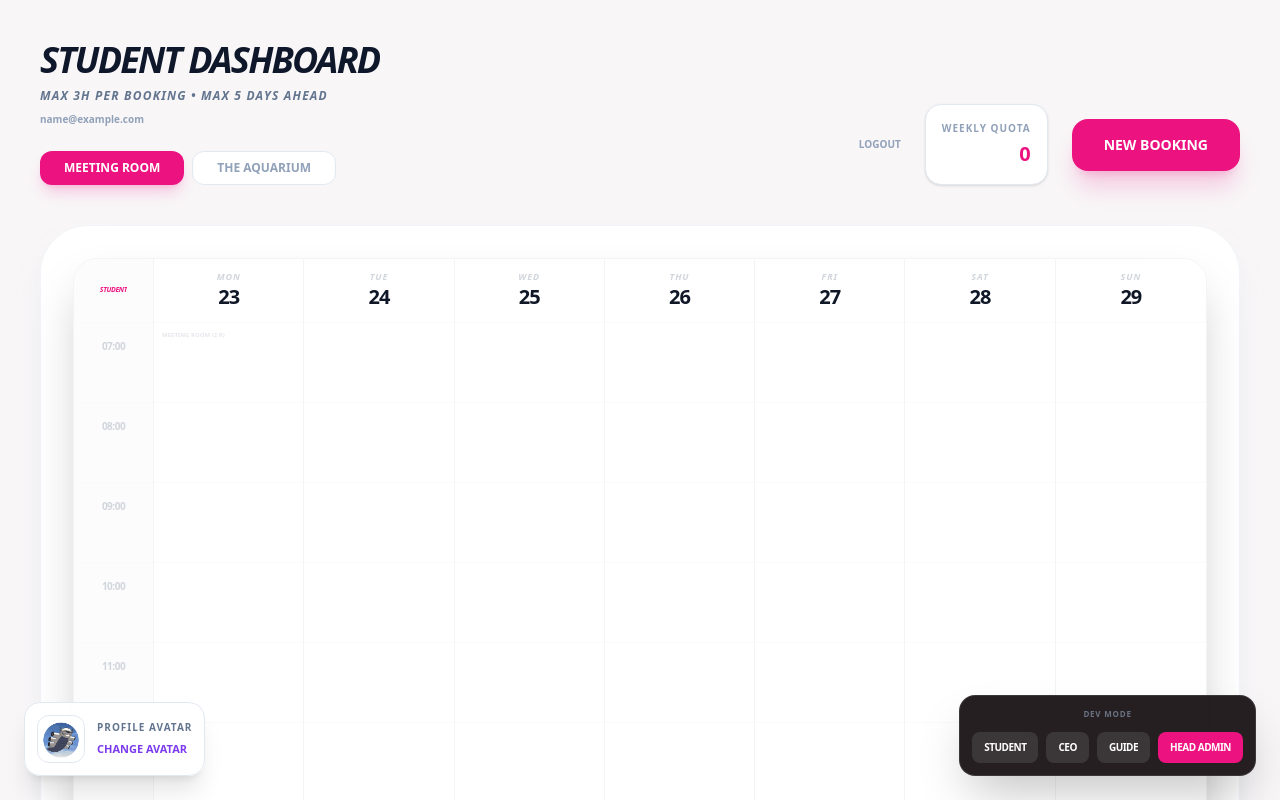
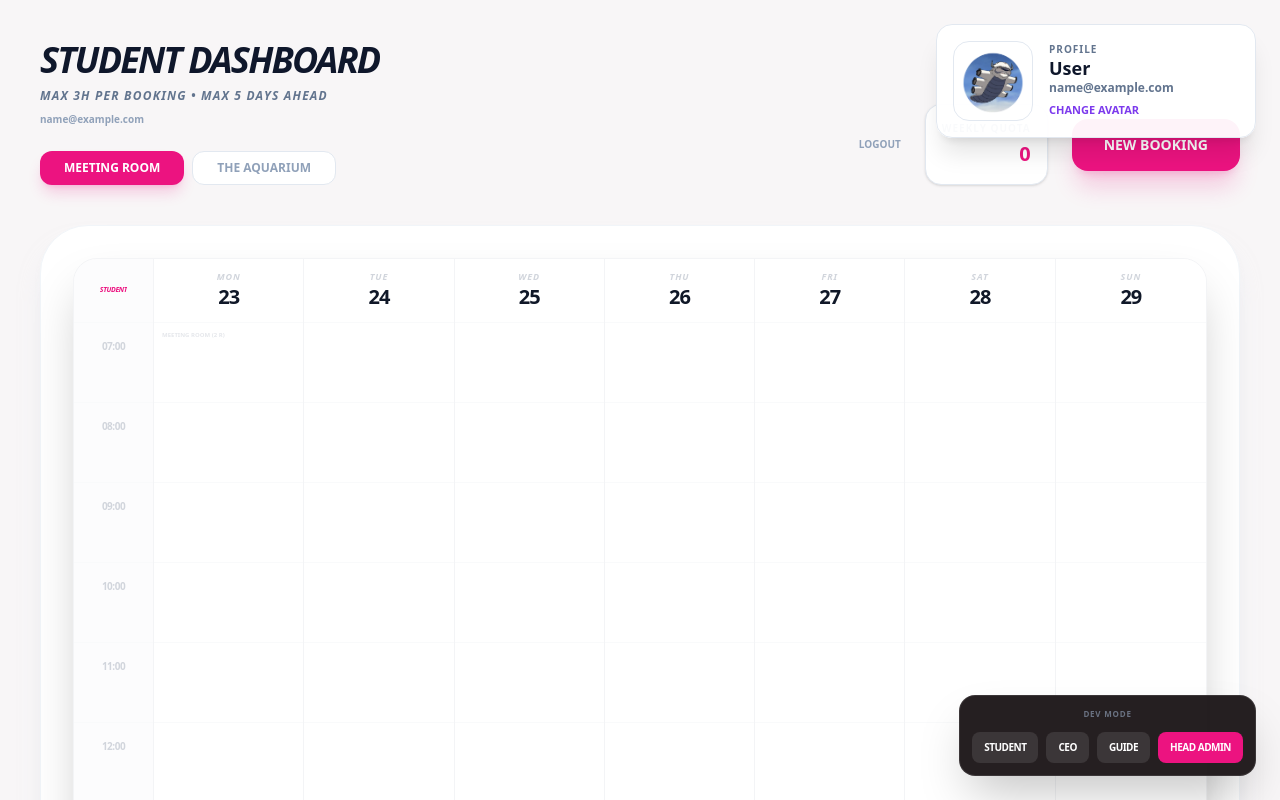
Before and after one commit to lucieriederova/reserVUT, a React (Vite) app in the folder FRONTEND/: page /student in a window 1280 px wide. Shown: the top 800 px of the page. Built offline with nearby package versions, Linux system fonts and the light colour scheme; no server answers; sample sign-in values are in the browser's storage.

Commit message:
feat(ui): enlarge top-right profile panel with name and email

```diff
--- a/FRONTEND/src/App.tsx
+++ b/FRONTEND/src/App.tsx
@@ -32,6 +32,7 @@ const App: React.FC = () => {
   const [reservations, setReservations] = useState<ReservationRecord[]>([]);
   const [roomPolicies, setRoomPolicies] = useState<RoomPolicy[]>(DEFAULT_ROOM_POLICIES);
   const [avatarUrl, setAvatarUrl] = useState<string>(AVATAR_LIBRARY[0]?.src || '');
+  const [profileName, setProfileName] = useState<string>('User');
   const [avatarPickerOpen, setAvatarPickerOpen] = useState(false);
   const [avatarSaving, setAvatarSaving] = useState(false);
   const [loading, setLoading] = useState(true);
@@ -77,9 +78,16 @@ const App: React.FC = () => {
       try {
         const { data } = await supabase.auth.getUser();
         const metadataAvatar = data?.user?.user_metadata?.avatar_url as string | undefined;
+        const fullName = data?.user?.user_metadata?.full_name as string | undefined;
+        const firstName = data?.user?.user_metadata?.first_name as string | undefined;
+        const lastName = data?.user?.user_metadata?.last_name as string | undefined;
+        const resolvedName = fullName || [firstName, lastName].filter(Boolean).join(' ').trim();
         if (metadataAvatar) {
           setAvatarUrl(metadataAvatar);
           localStorage.setItem('inprofo_avatar_url', metadataAvatar);
+        }
+        if (resolvedName) {
+          setProfileName(resolvedName);
         }
       } catch {
         // Keep locally stored avatar.
@@ -112,11 +120,17 @@ const App: React.FC = () => {
     try {
       const { data } = await supabase.auth.getUser();
       const metadataAvatar = data?.user?.user_metadata?.avatar_url as string | undefined;
+      const fullName = data?.user?.user_metadata?.full_name as string | undefined;
+      const firstName = data?.user?.user_metadata?.first_name as string | undefined;
+      const lastName = data?.user?.user_metadata?.last_name as string | undefined;
+      const resolvedName = fullName || [firstName, lastName].filter(Boolean).join(' ').trim();
       if (metadataAvatar) {
         setAvatarUrl(metadataAvatar);
       }
+      setProfileName(resolvedName || email.split('@')[0] || 'User');
     } catch {
       // Ignore avatar profile fetch failure.
+      setProfileName(email.split('@')[0] || 'User');
     }
     await refreshReservations();
   };
@@ -182,13 +196,15 @@ const App: React.FC = () => {
           </div>
         )}
         {user && (
-          <div className="fixed bottom-6 left-6 z-[9999] flex items-center gap-3 bg-white/95 p-3 rounded-2xl border border-slate-200 shadow-xl">
-            <img src={avatarUrl} alt="User avatar" className="h-12 w-12 rounded-xl object-cover border border-slate-200" />
+          <div className="fixed top-6 right-6 z-[9999] flex items-center gap-4 bg-white/95 p-4 rounded-2xl border border-slate-200 shadow-xl min-w-[320px]">
+            <img src={avatarUrl} alt="User avatar" className="h-20 w-20 rounded-2xl object-cover border border-slate-200" />
             <div>
-              <p className="text-[10px] font-black uppercase text-slate-500 tracking-widest">Profile Avatar</p>
+              <p className="text-[10px] font-black uppercase text-slate-500 tracking-widest">Profile</p>
+              <p className="text-lg font-black text-slate-900 leading-tight">{profileName}</p>
+              <p className="text-xs font-bold text-slate-500">{user.email}</p>
               <button
                 onClick={() => setAvatarPickerOpen(true)}
-                className="text-[11px] font-black uppercase text-[#7C3AED] hover:underline"
+                className="mt-1 text-[11px] font-black uppercase text-[#7C3AED] hover:underline"
               >
                 Change Avatar
               </button>
```
